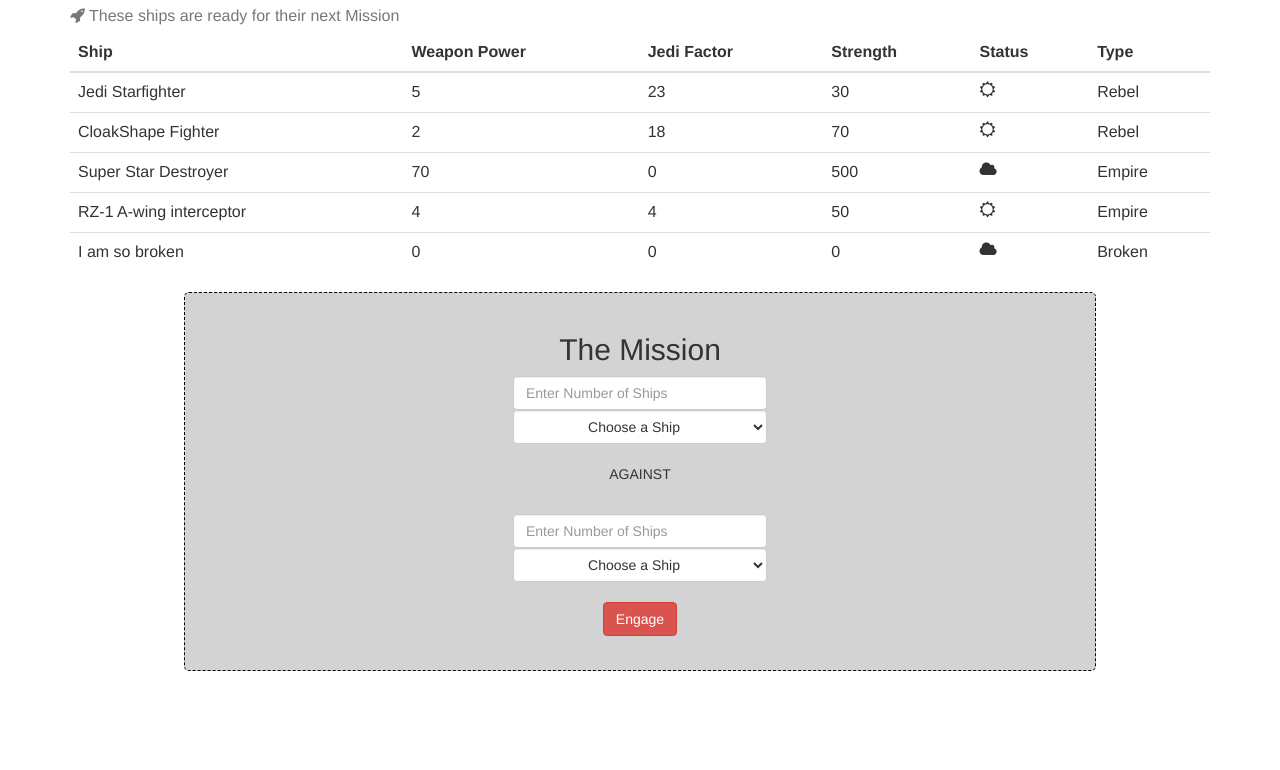
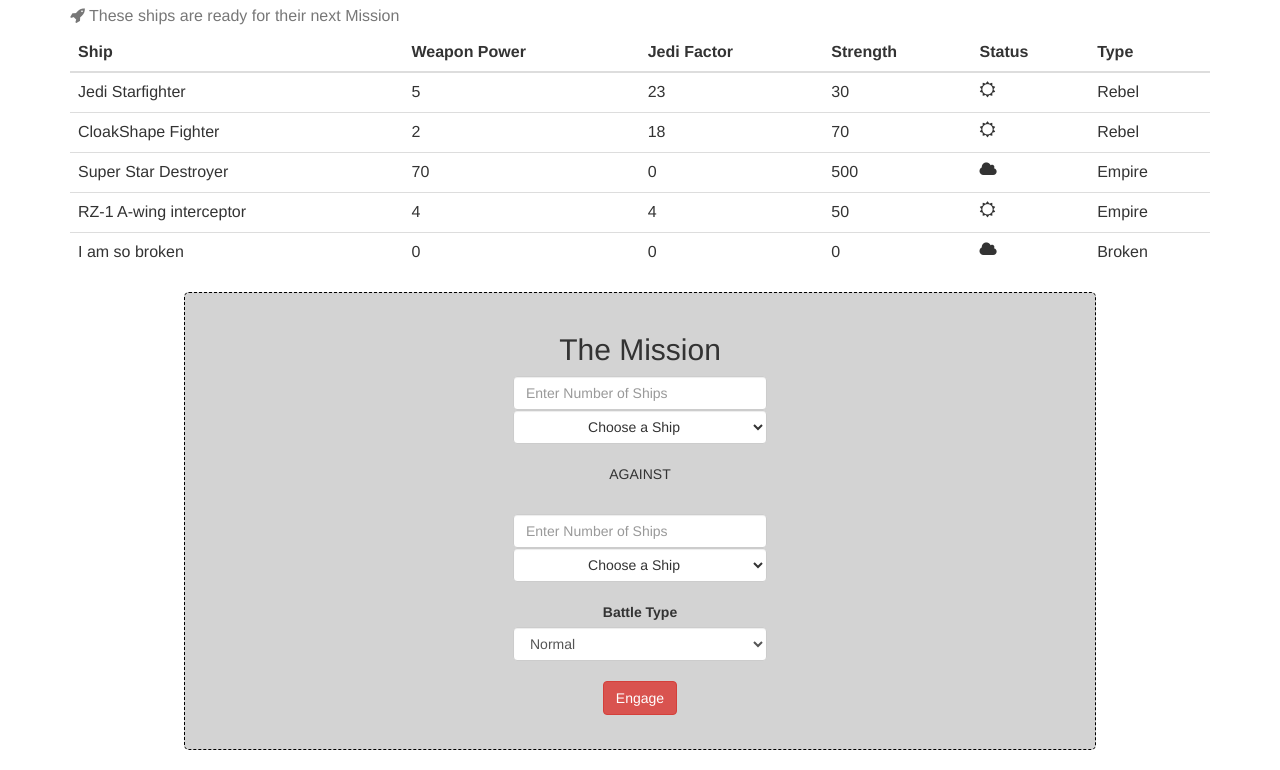
Before and after one commit to Afloatz/OOP-PHPwebsite, a PHP site: page /index.php in a window 1280 px wide. Shown: the part 121-891 px from the top of the page. Before the commit the page ends 792 px from the top, so only its background shows below. Run offline with PHP 8.4, Linux system fonts and the light colour scheme; some libraries are stand-ins or nearby versions.

Commit message:
class constant

```diff
--- a/battle.php
+++ b/battle.php
@@ -1,5 +1,7 @@
 <?php
 require __DIR__ . '/bootstrap.php';
+
+// It's the file that handles the submit
 
 $container = new Container($configuration);
 $shipLoader = $container->getShipLoader();
@@ -28,9 +30,9 @@ if ($ship1Quantity <= 0 || $ship2Quantity <= 0) {
     die;
 }
 
-
 $battleManager = $container->getBattleManager();
-$battleResult = $battleManager->battle($ship1, $ship1Quantity, $ship2, $ship2Quantity);
+$battleType = $_POST['battle_type'];
+$battleResult = $battleManager->battle($ship1, $ship1Quantity, $ship2, $ship2Quantity, $battleType);
 ?>
 
 <html>
--- a/index.php
+++ b/index.php
@@ -26,7 +26,7 @@ if (isset($_GET['error'])) {
 }
 ?>
 
-<html>
+<html xmlns="http://www.w3.org/1999/html">
     <head>
         <meta charset="utf-8">
            <meta http-equiv="X-UA-Compatible" content="IE=edge">
@@ -115,6 +115,16 @@ if (isset($_GET['error'])) {
                             <?php endforeach; ?>
                         </select>
                         <br>
+
+                        <div class="text-center">
+                            <label for="battle_type">Battle Type</label>
+                            <select name="battle_type" id="battle_type" class="form-control drp-dwn-width center-block">
+                                <option value="<?php echo BattleManager::TYPE_NORMAL ?>">Normal</option>
+                                <option value="<?php echo BattleManager::TYPE_NO_JEDI ?>">No Jedi Powers</option>
+                                <option value="<?php echo BattleManager::TYPE_ONLY_JEDI ?>">Only Jedi Powers</option>
+                            </select>
+                        </div>
+                    <br/>
                         <button class="btn btn-md btn-danger center-block" type="submit">Engage</button>
                     </form>
                 </div>
--- a/lib/Service/BattleManager.php
+++ b/lib/Service/BattleManager.php
@@ -8,37 +8,51 @@
 
 class BattleManager
 {
+    // normal battle mode
+    const TYPE_NORMAL = 'normal';
+    // don't allow jedi powers
+    const TYPE_NO_JEDI = 'no_jedi';
+    // you can *only* win with jedi powers
+    const TYPE_ONLY_JEDI = 'only_jedi';
 
     /**
-     * Our complex fighting algorithm!
-     *
      * @return BattleResult
+     * @throws Exception
      */
-    public function battle(AbstractShip $ship1, $ship1Quantity,AbstractShip $ship2, $ship2Quantity)
+    public function battle(AbstractShip $ship1, $ship1Quantity,AbstractShip $ship2, $ship2Quantity, $battleType)
     {
         $ship1Health = $ship1->getStrength() * $ship1Quantity;
         $ship2Health = $ship2->getStrength() * $ship2Quantity;
 
         $ship1UsedJediPowers = false;
         $ship2UsedJediPowers = false;
+        $i = 0;
         while ($ship1Health > 0 && $ship2Health > 0) {
             // first, see if we have a rare Jedi hero event!
-            if ($this->didJediDestroyShipUsingTheForce($ship1)) {
+            if ($battleType != BattleManager::TYPE_NO_JEDI && $this->didJediDestroyShipUsingTheForce($ship1)) {
                 $ship2Health = 0;
                 $ship1UsedJediPowers = true;
 
                 break;
             }
-            if ($this->didJediDestroyShipUsingTheForce($ship2)) {
+            if ($battleType != BattleManager::TYPE_NO_JEDI && $this->didJediDestroyShipUsingTheForce($ship2)) {
                 $ship1Health = 0;
                 $ship2UsedJediPowers = true;
 
                 break;
             }
 
-            // now battle them normally
-            $ship1Health = $ship1Health - ($ship2->getWeaponPower() * $ship2Quantity);
-            $ship2Health = $ship2Health - ($ship1->getWeaponPower() * $ship1Quantity);
+            if ($battleType != BattleManager::TYPE_ONLY_JEDI) {
+                // now battle them normally
+                $ship1Health = $ship1Health - ($ship2->getWeaponPower() * $ship2Quantity);
+                $ship2Health = $ship2Health - ($ship1->getWeaponPower() * $ship1Quantity);
+            }
+
+            if ($i == 100) {
+                $ship1Health = 0;
+                $ship2Health = 0;
+            }
+            $i++;
         }
 
         $ship1->setStrength($ship1Health);
```
